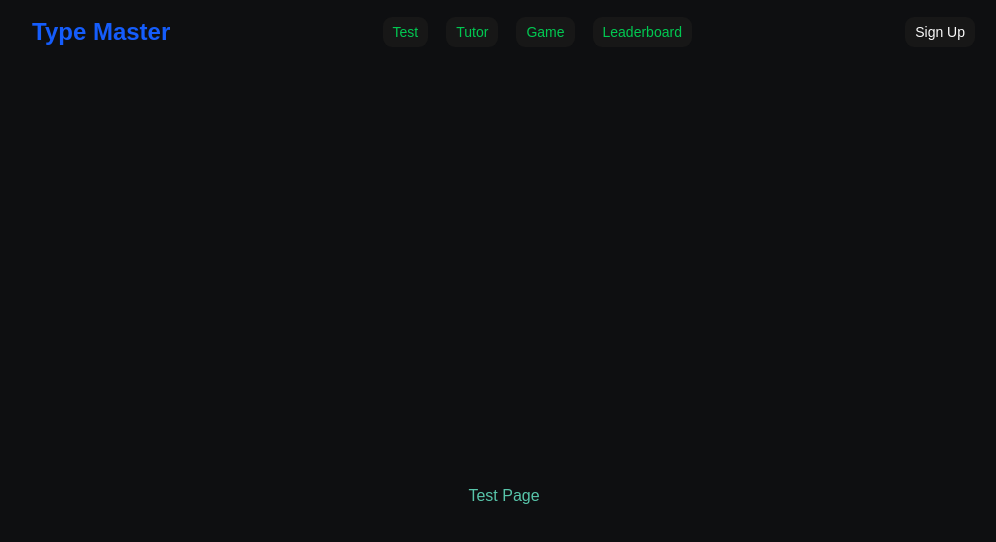
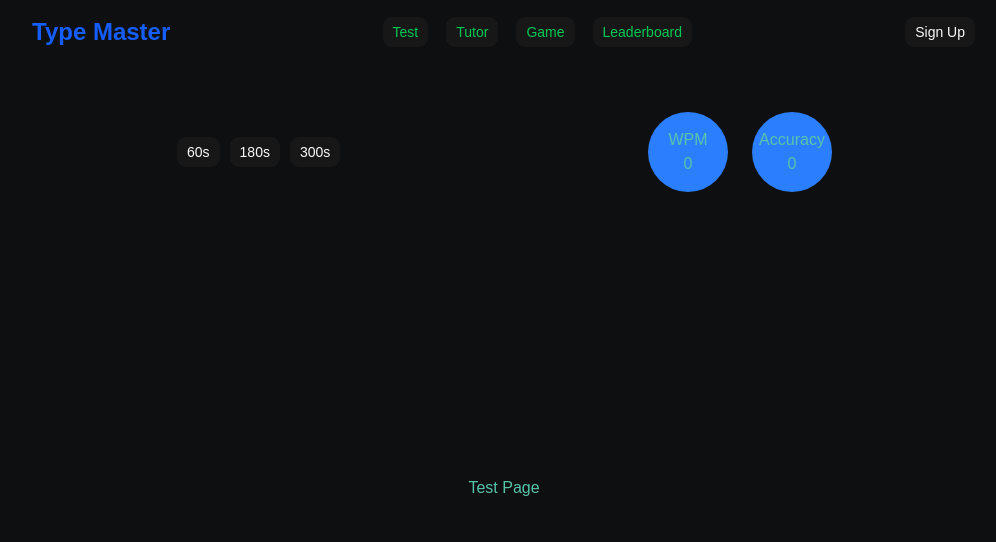
Before and after one commit to chanixx786/TypeMaster, a React (Vite) app in the folder frontend/: page / in a window 1280 px wide. Shown: the top 542 px of the page, without its empty margins (136-1132 px from the left). Built offline with nearby package versions, Linux system fonts and the light colour scheme.

Commit message:
Minor Update

```diff
--- a/frontend/src/layout/user_layout.jsx
+++ b/frontend/src/layout/user_layout.jsx
@@ -10,9 +10,9 @@ export default function UserLayout() {
       ];
 
     return (
-        <div className="flex flex-col min-h-screen lg:mx-42 md:mx-32 sm:mx-16 xs:mx-8">
+        <div className="flex flex-col h-screen overflow-hidden lg:mx-42 md:mx-32 sm:mx-16 xs:mx-8">
             <Navbar items={items} />
-            <main className="container mx-auto py-8">
+            <main className="container flex-1 mx-auto min-h-0 py-8">
                 <Outlet />
             </main>
         </div>
--- a/frontend/src/pages/test.jsx
+++ b/frontend/src/pages/test.jsx
@@ -1,7 +1,48 @@
+import { Button } from "../components/ui/button";
+
 export default function Test() {
-    return (
-        <div className="flex flex-col min-h-screen items-center justify-center overflow-hidden">
-            <h1>Test Page</h1>
+  const durationOptions = [
+    { id: 1, time: 60 },
+    { id: 2, time: 180 },
+    { id: 3, time: 300 },
+  ];
+
+  const stats = {
+    wpm: 0,
+    accuracy: 0,
+  };
+
+  return (
+    <div className="flex h-full flex-col overflow-hidden">
+      {/* Top Bar */}
+      <section className="flex items-center justify-between p-4 mx-32">
+        {/* Time */}
+        <div className="flex gap-2">
+          {durationOptions.map((option) => (
+            <Button key={option.id}>
+              {option.time}s
+            </Button>
+          ))}
         </div>
-    )
+
+        {/* Statistics */}
+        <div className="flex gap-6">
+          {Object.entries(stats).map(([name, value]) => (
+            <div
+              key={name}className="flex h-20 w-20 flex-col items-center justify-center rounded-full bg-blue-500">
+              <p>{name === "wpm" ? "WPM" : "Accuracy"}</p>
+              <p>{value}</p>
+            </div>
+          ))}
+        </div>
+
+      </section>
+
+      {/* Target Text */}
+      <section className="flex flex-1 items-center justify-center">
+        <h1>Test Page</h1>
+      </section>
+
+    </div>
+  );
 }
--- a/frontend/src/pages/tutor.jsx
+++ b/frontend/src/pages/tutor.jsx
@@ -211,7 +211,7 @@ const TypingCorrection = ({ text, reference_text, time_taken, accuracy }) => {
   }, [text, reference_text, time_taken]);
 
   return (
-    <div className="mt-6 space-y-4">
+    <div className="h-full mt-6 space-y-4">
       <h3 className="text-lg font-medium text-gray-200">Typing Analysis</h3>
 
       {loading ? (
```
